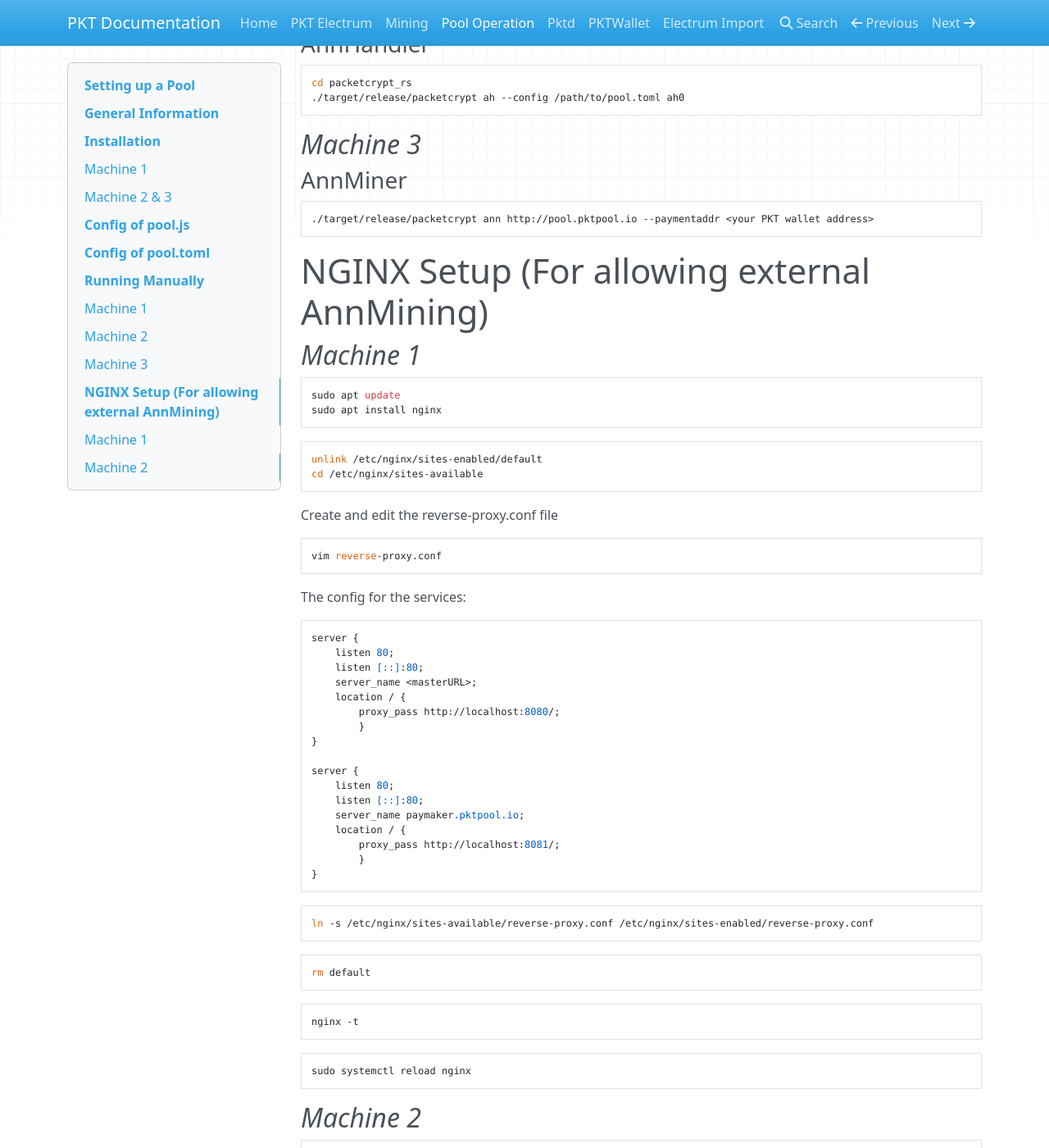
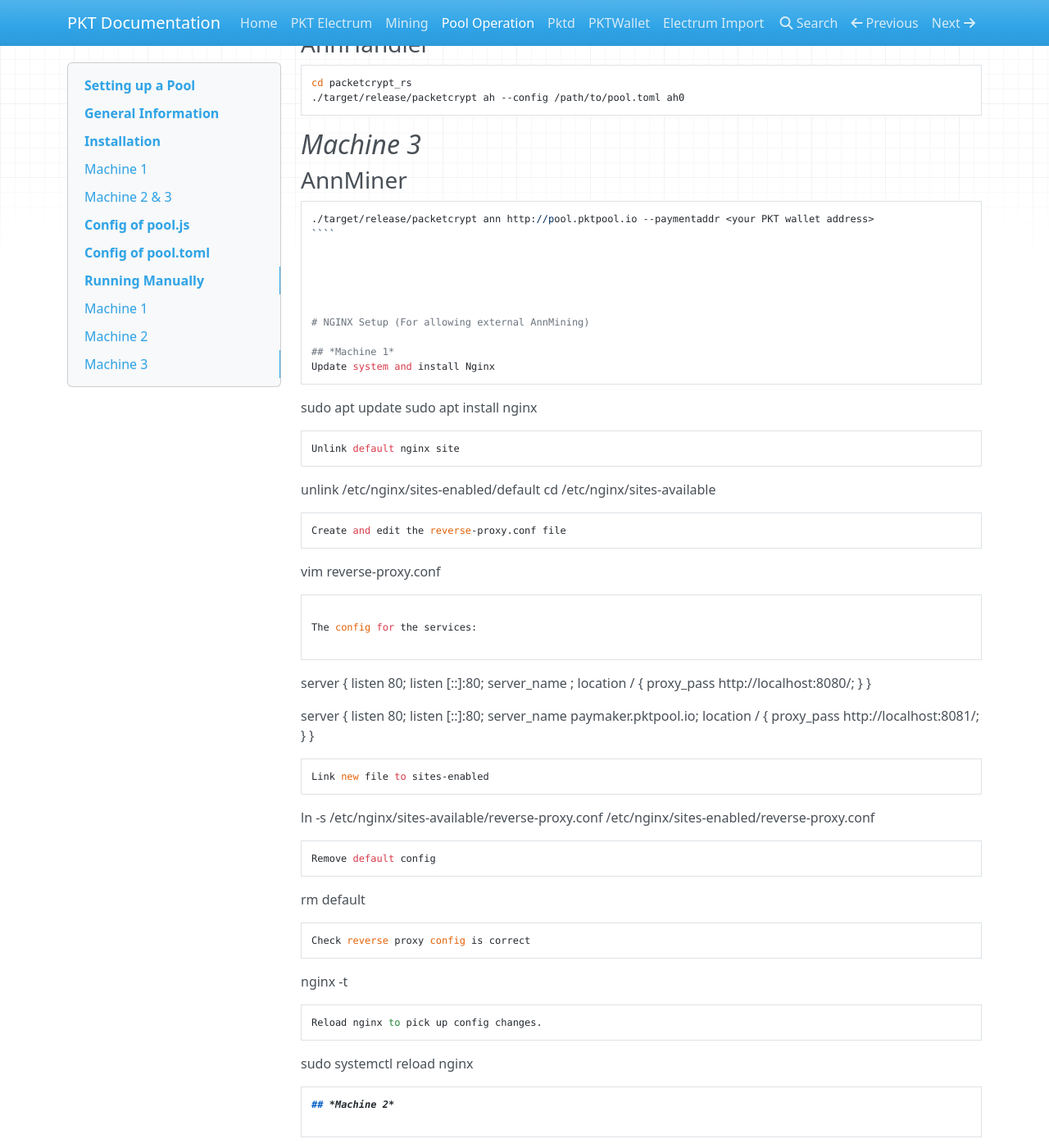
Before and after one commit to pkt-cash/pkt-docs, an MkDocs documentation site: the page built from docs/mining/pool_setup_guide.md, in a window 1280 px wide and 1400 px high, scrolled down 10927 px. Shown: the whole window at 82% size. Built offline with MkDocs 1.6.1, drawn with Linux system fonts in a browser that asks for light colours; nearby versions of some CDN libraries; some of the changed text lies outside the part shown.

Commit message:
Update pool_setup_guide.md
Fixes.

`````diff
--- a/docs/mining/pool_setup_guide.md
+++ b/docs/mining/pool_setup_guide.md
@@ -484,7 +484,7 @@
 ### AnnMiner
 ```
 ./target/release/packetcrypt ann http://pool.pktpool.io --paymentaddr <your PKT wallet address>
-```
+````
 
 
 
@@ -493,11 +493,12 @@
 # NGINX Setup (For allowing external AnnMining)
 
 ## *Machine 1*
+Update system and install Nginx
 ```
 sudo apt update
 sudo apt install nginx
 ```
-
+Unlink default nginx site
 ```
 unlink /etc/nginx/sites-enabled/default
 cd /etc/nginx/sites-available
@@ -528,20 +529,28 @@
 		}
 }
 ```
+Link new file to sites-enabled
 ```
 ln -s /etc/nginx/sites-available/reverse-proxy.conf /etc/nginx/sites-enabled/reverse-proxy.conf
 ```
+Remove default config
 ```
 rm default
 ```
+Check reverse proxy config is correct
 ```
 nginx -t
 ```
+Reload nginx to pick up config changes.
 ```
 sudo systemctl reload nginx
 ```
 ## *Machine 2*
 
+```
+unlink /etc/nginx/sites-enabled/default
+cd /etc/nginx/sites-available
+```
 ```
 server {
     listen 80;
@@ -552,15 +561,20 @@
     }
 }
 ```
+
+Link new file to sites-enabled
 ```
 ln -s /etc/nginx/sites-available/reverse-proxy.conf /etc/nginx/sites-enabled/reverse-proxy.conf
 ```
+Remove default config
 ```
 rm default
 ```
+Check reverse proxy config is correct
 ```
 nginx -t
 ```
+Reload nginx to pick up config changes.
 ```
 sudo systemctl reload nginx
 ```
`````
Also changed, not shown: other parts of docs/mining/pool_setup_guide.md (+2 -2 lines).
